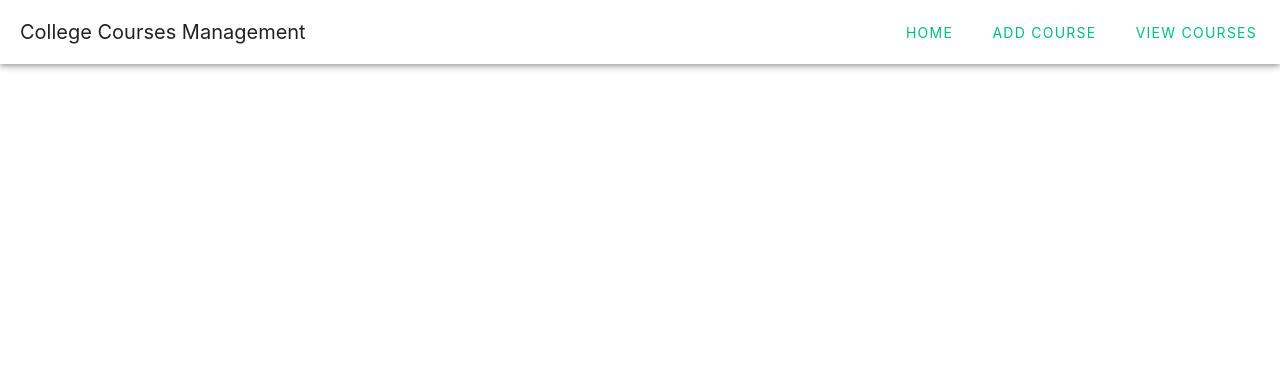
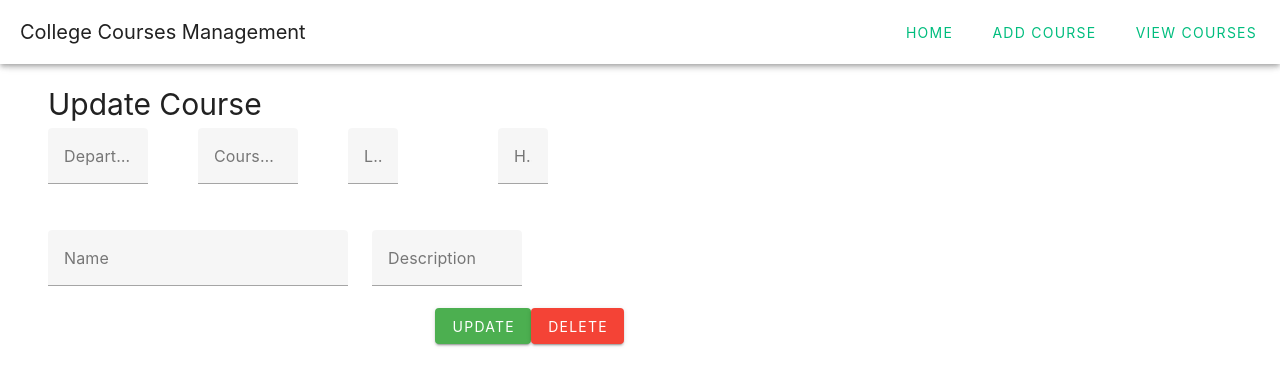
Before and after one commit to Matthew-Jang/frontend-course-listing, a Vue app: page /courses/update/1 in a window 1280 px wide. Before the commit this address had no page. Shown: the top 386 px of the page. Built offline with nearby package versions, Linux system fonts and the light colour scheme; no server answers.

Commit message:
demo update page

```diff
--- a/src/views/UpdateCourse.vue
+++ b/src/views/UpdateCourse.vue
@@ -1,41 +1,68 @@
-<script setup></script>
+<script setup>
+import { ref, onMounted } from 'vue'
+import { getCourseById } from '../services/courseService.js'
+import { useRouter, useRoute } from 'vue-router'
+
+const route = useRoute()
+const router = useRouter()
+const course = ref({
+  dept: '',
+  course_number: '',
+  Level: '',
+  Hours: '',
+  Name: '',
+  Description: ''
+})
+
+const fetchCourse = async () => {
+  try {
+    const response = await getCourseById(route.params.id)
+    course.value = response.data
+  } catch (error) {
+    console.error('Error fetching course:', error)
+  }
+}
+
+onMounted(fetchCourse)
+</script>
 
 <template>
   <v-container>
     <h1>Update Course</h1>
-    <table class="table">
-      <thead>
-        <tr>
-          <th>Department</th>
-          <th>Course Number</th>
-          <th>Level</th>
-          <th>Hours</th>
-          <th>Name</th>
-          <th>Description</th>
-          <th>Actions</th>
-        </tr>
-      </thead>
-      <tbody>
-        <!--:key="course.id"-->
-        <tr>
-          <td>{{ course.dept }}</td>
-          <td>{{ course.course_number }}</td>
-          <td>{{ course.Level }}</td>
-          <td>{{ course.Hours }}</td>
-          <td>{{ course.Name }}</td>
-          <td>{{ course.Description }}</td>
-          <td>
-            <div class="button-group">
-              <!-- Update button -->
-              <v-btn color="green" @click="updateCourse(course.id)">Update</v-btn>
-              <!-- Delete button -->
-              <v-btn color="red" @click="deleteCourse(course.id)">Delete</v-btn>
-            </div>
-          </td>
-        </tr>
-      </tbody>
-    </table>
+    <v-form>
+      <v-row>
+        <v-col>
+          <v-text-field v-model="course.dept" label="Department" width="100px" />
+        </v-col>
+        <v-col>
+          <v-text-field v-model="course.course_number" label="Course Number" width="100px" />
+        </v-col>
+        <v-col>
+          <v-text-field v-model="course.Level" label="Level" width="50px" />
+        </v-col>
+        <v-col>
+          <v-text-field v-model="course.Hours" label="Hours" width="50px" />
+        </v-col>
+        <v-col>
+          <v-text-field v-model="course.Name" label="Name" width="300px" />
+        </v-col>
+        <v-col>
+          <v-text-field v-model="course.Description" label="Description" width="150px" />
+        </v-col>
+      </v-row>
+      <div class="button-group">
+        <!-- Update button -->
+        <v-btn color="green" @click="updateCourse">Update</v-btn>
+        <!-- Delete button -->
+        <v-btn color="red" @click="deleteCourse(course.id)">Delete</v-btn>
+      </div>
+    </v-form>
   </v-container>
 </template>
 
-<style scoped></style>
+<style scoped>
+.button-group {
+  display: flex; /* Use flexbox for spacing */
+  justify-content: flex-end; /* Align buttons to the start */
+}
+</style>
```
